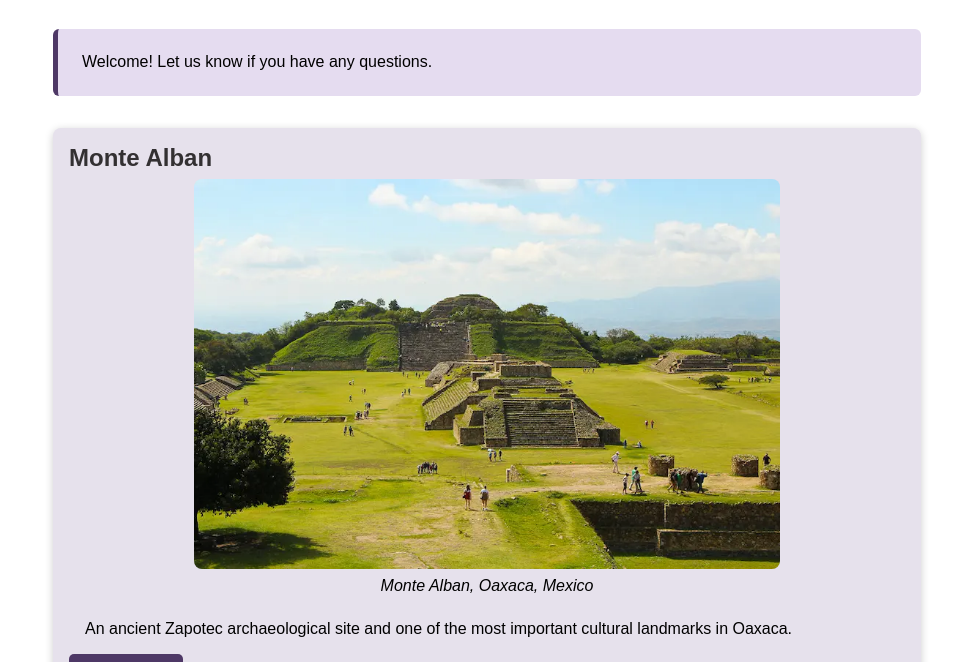
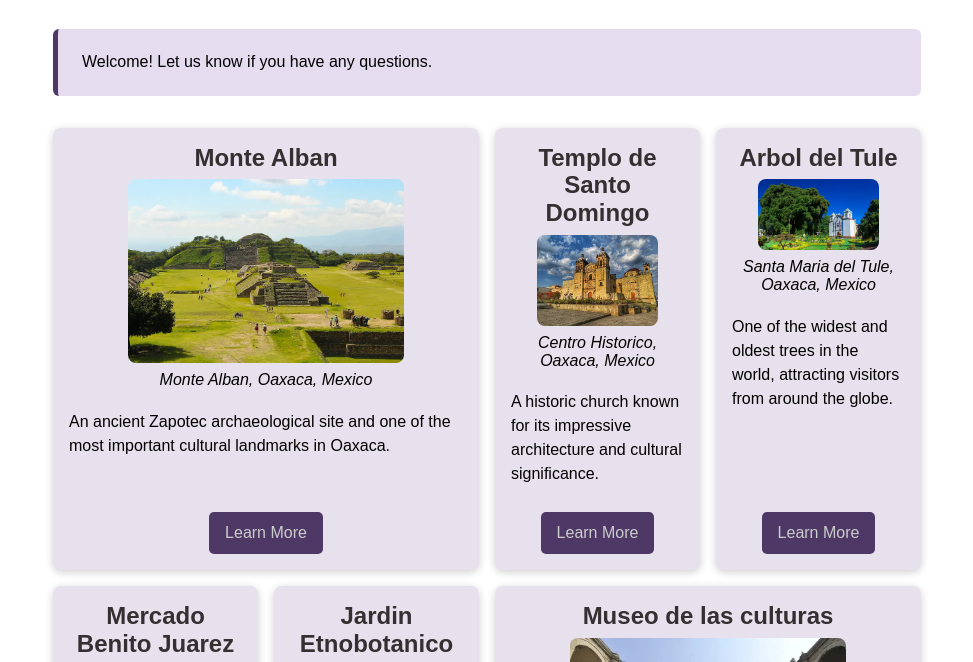
Before and after one commit to pame17-k/wdd231, a plain HTML site: page chamber/discover.html in a window 1280 px wide. Shown: the part 114-776 px from the top of the page, without its empty margins (153-1126 px from the left). Drawn offline with Linux system fonts and the light colour scheme; a web font is replaced by a local one.

Commit message:
discover 2

```diff
--- a/chamber/discover.html
+++ b/chamber/discover.html
@@ -7,7 +7,7 @@
     <meta name="author" content="Pamela Beltran Trujillo">
     <meta name="description" content="This is a discover page for the chamber of commerce website.">
 
-    <meta property="og:title" content="Discover">
+    <meta property="og:title" content="Discover Page of the Chamber">
     <meta property="og:description" content="This is a discover page for the chamber of commerce website.">
     <meta property="og:url" content="https://pame17-k.github.io/wdd231/chamber/discover.html">
     <meta property="og:image" content="https://pame17-k.github.io/wdd231/chamber/images/logo1.webp">
@@ -17,6 +17,7 @@
     <link rel="stylesheet" href="styles/normalize.css">
     <script src="scripts/getdates.js" defer></script>
     <script src="scripts/button.js" defer></script>
+    <script type="module" src="scripts/discover.js"></script>
 
     <link rel="icon" href="./directory-fav.ico">
 
@@ -74,6 +75,6 @@
             <p>Last Modified: <span id="lastModified"></span></p>
         </div>
     </footer>
-    <script type="module" src="scripts/discover.js"></script>
+
 </body>
 </html>
--- a/chamber/styles/base.css
+++ b/chamber/styles/base.css
@@ -210,4 +210,58 @@
         margin-bottom: .5rem;
 
     }
+
+    /********** DISCOVER MEDIUM ************/
+    #discover-cards {
+        display: grid;
+        gap: 1rem;
+        grid-template-areas:
+            "card1 card2"
+            "card3 card4"
+            "card5 card6"
+            "card7 card8";
+    }
+
+    .card img {
+        transition: transform .3s ease, box-shadow .3s ease;
+    }
+
+    .card img:hover {
+        transform: scale(1.05);
+        box-shadow: 0 0 15px rgba(0, 0, 0, .3);
+    }
+
+    .card {
+        /* height: 100%; */
+        display: flex;
+        flex-direction: column;
+    }
+
+    .card button {
+        margin: auto auto 0 auto;
+    }
+
+    .card h2 {
+        text-align: center;
+    }
+
+    .card p {
+        min-height: 90px;
+    }
+
 }
+
+
+@media only screen and (min-width: 1025px) {
+    #discover-cards {
+        max-width: 1400px;
+        margin: 0 auto;
+        grid-template-columns: repeat(4, 1fr);
+
+        grid-template-areas:
+            "card1 card1 card2 card3"
+            "card4 card5 card6 card6"
+            "card7 card7 card8 card8";
+    }
+}
+/*  */
--- a/chamber/styles/small.css
+++ b/chamber/styles/small.css
@@ -121,7 +121,7 @@ header span {
 
 /******************************* BUTTONS ********************************/
 .view-buttons button {
-    background-color: white;
+    background-color: #ffffff;
     width: 40px;
     height: 40px;
     font-size: 1.5rem;
@@ -207,7 +207,7 @@ footer {
     bottom: 10rem;
     right: 1rem;
     background-color: #7c58a5;
-    color: white;
+    color: #ffffff;
     text-decoration: none;
     padding: 0.75rem 1rem;
     border-radius: 6px;
@@ -242,13 +242,13 @@ footer {
     border-radius: 8px;
     margin: 1rem;
     overflow: hidden;
-    background-color: white;
+    background-color: #ffffff;
     }
 
 .events h2,
 .weather h2 {
     background-color: #7277ad;
-    color: white;
+    color: #ffffff;
 
     margin: 0;
     padding: .8rem;
@@ -296,7 +296,7 @@ footer {
 
 .member-spotlight h2 {
     background-color: #7277ad;
-    color: white;
+    color: #ffffff;
     margin: 0;
     padding: .8rem;
     text-align: center;
@@ -519,8 +519,8 @@ main h1 {
 }
 
 .card p {
-    padding: 1rem;
-
+    padding: .75rem 0;
+    line-height: 1.5;
 }
 
 .card button {
@@ -528,7 +528,8 @@ main h1 {
     color: #ccc;
     border: none;
     padding: .75rem 1rem;
-
     border-radius: 5px;
     cursor: pointer;
+    display: block;
+    margin: 0 auto;
 }
```
Also changed, not shown: chamber/directory.html (+1 -1 lines), chamber/index.html (+1 -1 lines), chamber/join.html (+1 -1 lines), chamber/thankyou.html (+1 -1 lines).
